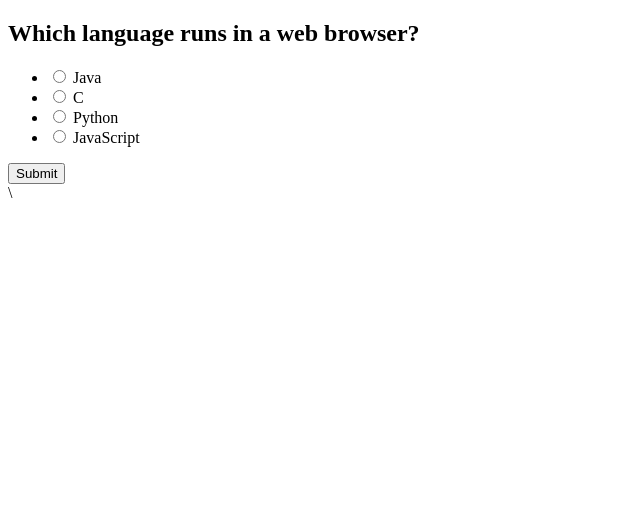
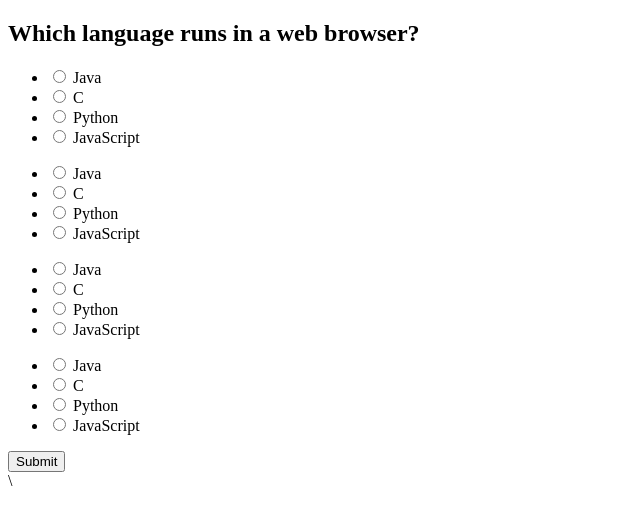
Before and after one commit to acciojob/quiz-Sonu34668, a website: page main.html in a window 1280 px wide. Shown: the whole page, without its empty margins (0-640 px from the left). Drawn offline with Linux system fonts and the light colour scheme.

Commit message:
created a submission

```diff
--- a/main.html
+++ b/main.html
@@ -29,6 +29,60 @@
 			<label for="d" id="d_text">JavaScript</label>
 		</li>
 	</ul>
+		<ul>
+		<li>
+			<input type="radio" name="answer" id="a" class="answer">
+			<label for="a" id="a_text">Java</label>
+		</li>
+		<li>
+			<input type="radio" name="answer" id="b" class="answer">
+			<label for="b" id="b_text">C</label>
+		</li>
+		<li>
+			<input type="radio" name="answer" id="c" class="answer">
+			<label for="c" id="c_text">Python</label>
+		</li>
+		<li>
+			<input type="radio" name="answer" id="d" class="answer">
+			<label for="d" id="d_text">JavaScript</label>
+		</li>
+	</ul>
+		<ul>
+		<li>
+			<input type="radio" name="answer" id="a" class="answer">
+			<label for="a" id="a_text">Java</label>
+		</li>
+		<li>
+			<input type="radio" name="answer" id="b" class="answer">
+			<label for="b" id="b_text">C</label>
+		</li>
+		<li>
+			<input type="radio" name="answer" id="c" class="answer">
+			<label for="c" id="c_text">Python</label>
+		</li>
+		<li>
+			<input type="radio" name="answer" id="d" class="answer">
+			<label for="d" id="d_text">JavaScript</label>
+		</li>
+	</ul>
+		<ul>
+		<li>
+			<input type="radio" name="answer" id="a" class="answer">
+			<label for="a" id="a_text">Java</label>
+		</li>
+		<li>
+			<input type="radio" name="answer" id="b" class="answer">
+			<label for="b" id="b_text">C</label>
+		</li>
+		<li>
+			<input type="radio" name="answer" id="c" class="answer">
+			<label for="c" id="c_text">Python</label>
+		</li>
+		<li>
+			<input type="radio" name="answer" id="d" class="answer">
+			<label for="d" id="d_text">JavaScript</label>
+		</li>
+	</ul>
 	</div>
 	 <button id="submit">Submit</button>
  </div>
```
